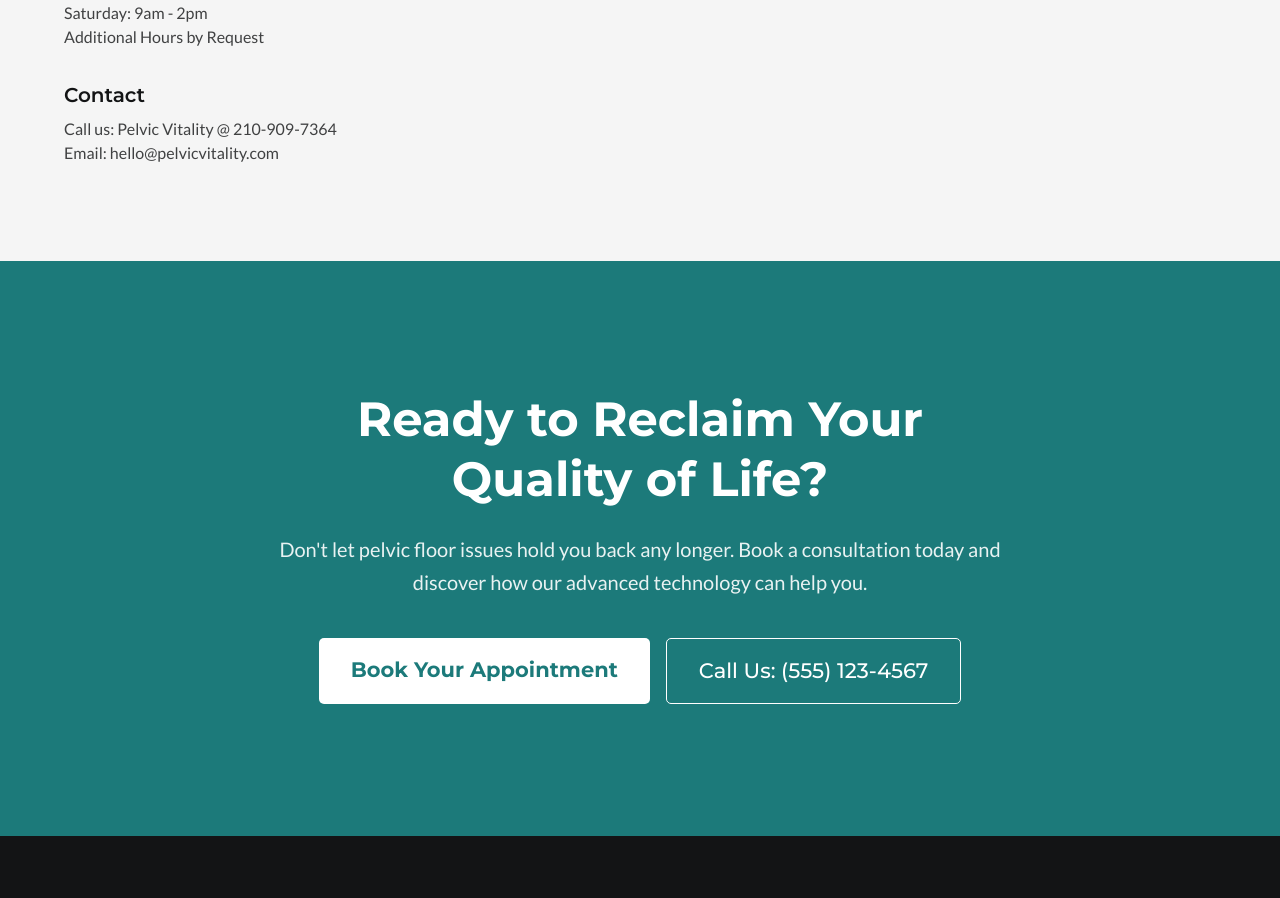
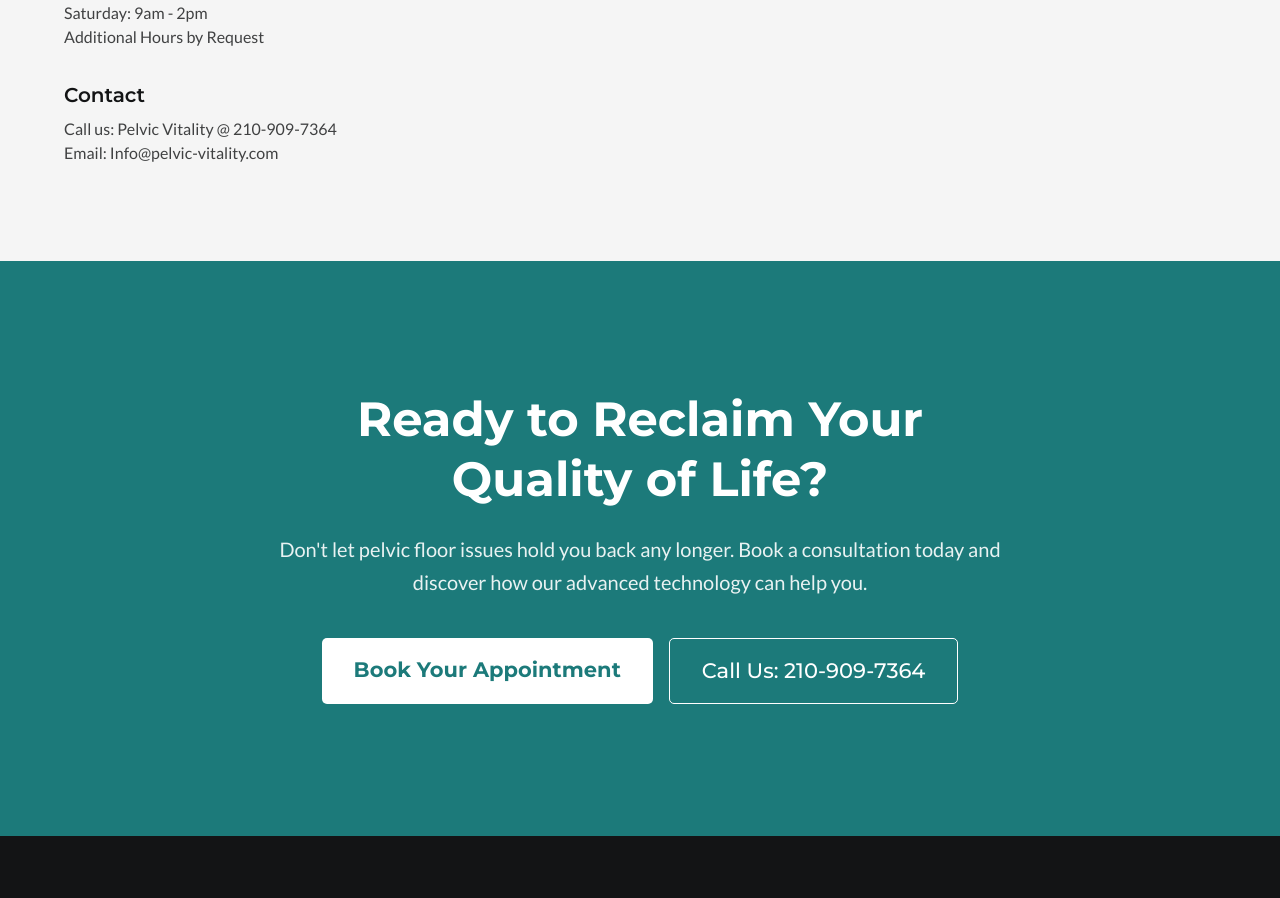
Before and after one commit to Go-Execution/pelvic-gazelle-style-redesign, a React (Vite) app: page /contact in a window 1280 px wide. Shown: the part 947-1845 px from the top of the page. Built offline with nearby package versions, Linux system fonts and the light colour scheme; no server answers.

Commit message:
changes done

```diff
--- a/src/app-legacy/layout.tsx
+++ b/src/app-legacy/layout.tsx
@@ -29,7 +29,7 @@ export default function RootLayout({
     "name": "Pelvic Vitality",
     "description": "Restore strength, confidence, and comfort with non-invasive electromagnetic pelvic floor therapy.",
     "url": "https://pelvicvitality.com",
-    "telephone": "+1-555-123-4567",
+    "telephone": "210-909-7364",
     "address": {
       "@type": "PostalAddress",
       "streetAddress": "123 Healing Way, Suite 400",
--- a/src/components/sections/Contact.jsx
+++ b/src/components/sections/Contact.jsx
@@ -33,7 +33,7 @@ const Contact = () => {
               </div>
               <div>
                 <h3 className="text-xl font-heading font-semibold text-dark mb-2">Contact</h3>
-                <p className="font-body text-dark/80 font-medium">Call us: Pelvic Vitality @ 210-909-7364<br/>Email: hello@pelvicvitality.com</p>
+                <p className="font-body text-dark/80 font-medium">Call us: Pelvic Vitality @ 210-909-7364<br/>Email: Info@pelvic-vitality.com</p>
               </div>
             </div>
 
@@ -80,8 +80,8 @@ const Contact = () => {
             <a href="#contact" className="bg-white text-primary hover:bg-smoke px-[32px] py-[16px] rounded-button font-heading font-bold text-[21px] transition-all duration-300">
               Book Your Appointment
             </a>
-            <a href="tel:5551234567" className="bg-transparent border border-white text-white hover:bg-white/10 px-[32px] py-[16px] rounded-button font-heading font-medium text-[21px] transition-all duration-300">
-              Call Us: (555) 123-4567
+            <a href="tel:2109097364" className="bg-transparent border border-white text-white hover:bg-white/10 px-[32px] py-[16px] rounded-button font-heading font-medium text-[21px] transition-all duration-300">
+              Call Us: 210-909-7364
             </a>
           </div>
         </div>
--- a/src/pages/PrivacyPolicyPage.jsx
+++ b/src/pages/PrivacyPolicyPage.jsx
@@ -30,7 +30,7 @@ const PrivacyPolicyPage = () => {
 
           <h2 className="text-2xl font-heading font-medium text-dark mt-8 mb-4">5. Contact Us</h2>
           <p>
-            If you have questions or comments about this notice, you may email us at privacy@pelvicvitality.com or by post to our office address.
+            If you have questions or comments about this notice, you may email us at Info@pelvic-vitality.com or by post to our office address.
           </p>
         </div>
       </div>
```
